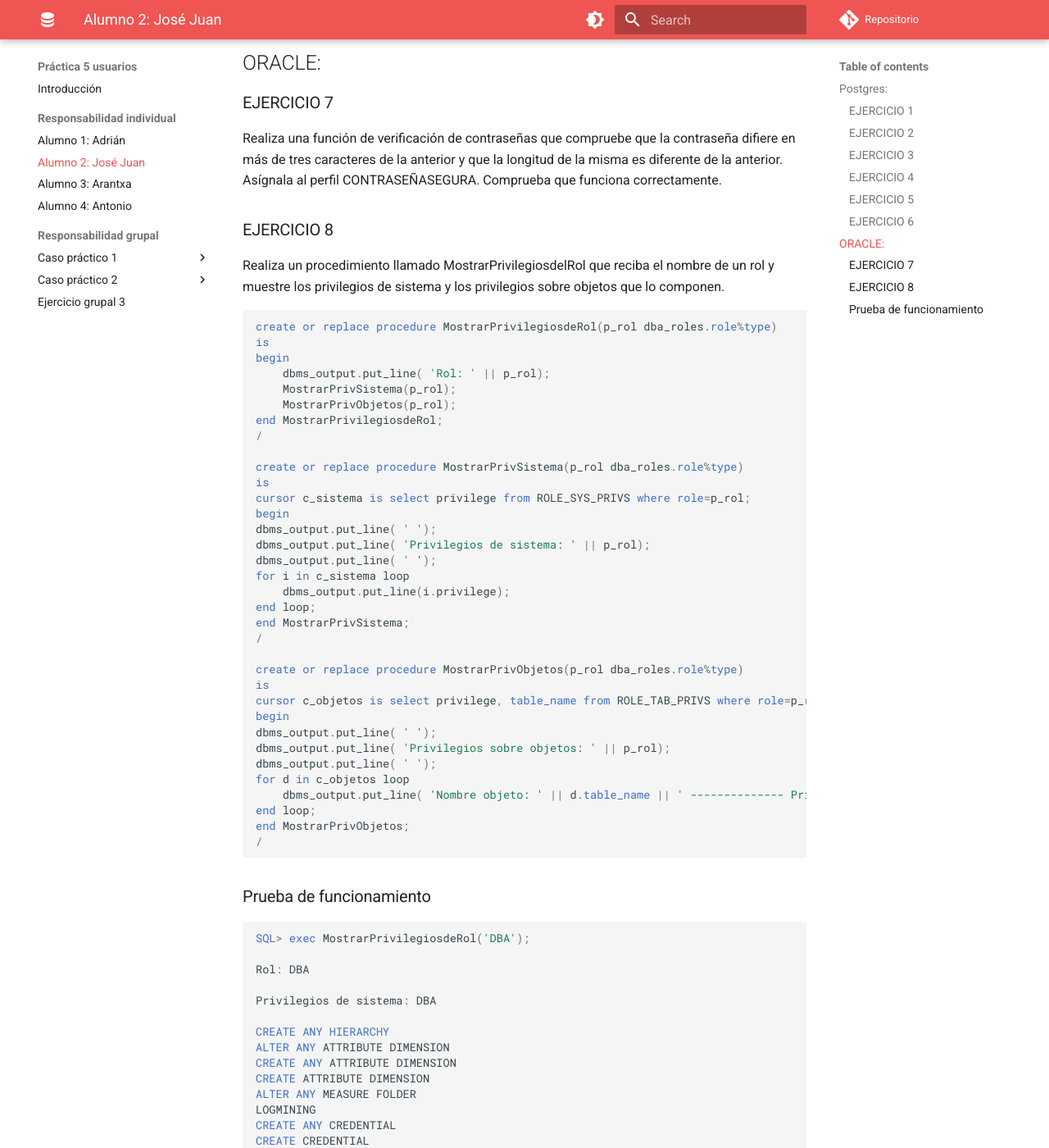
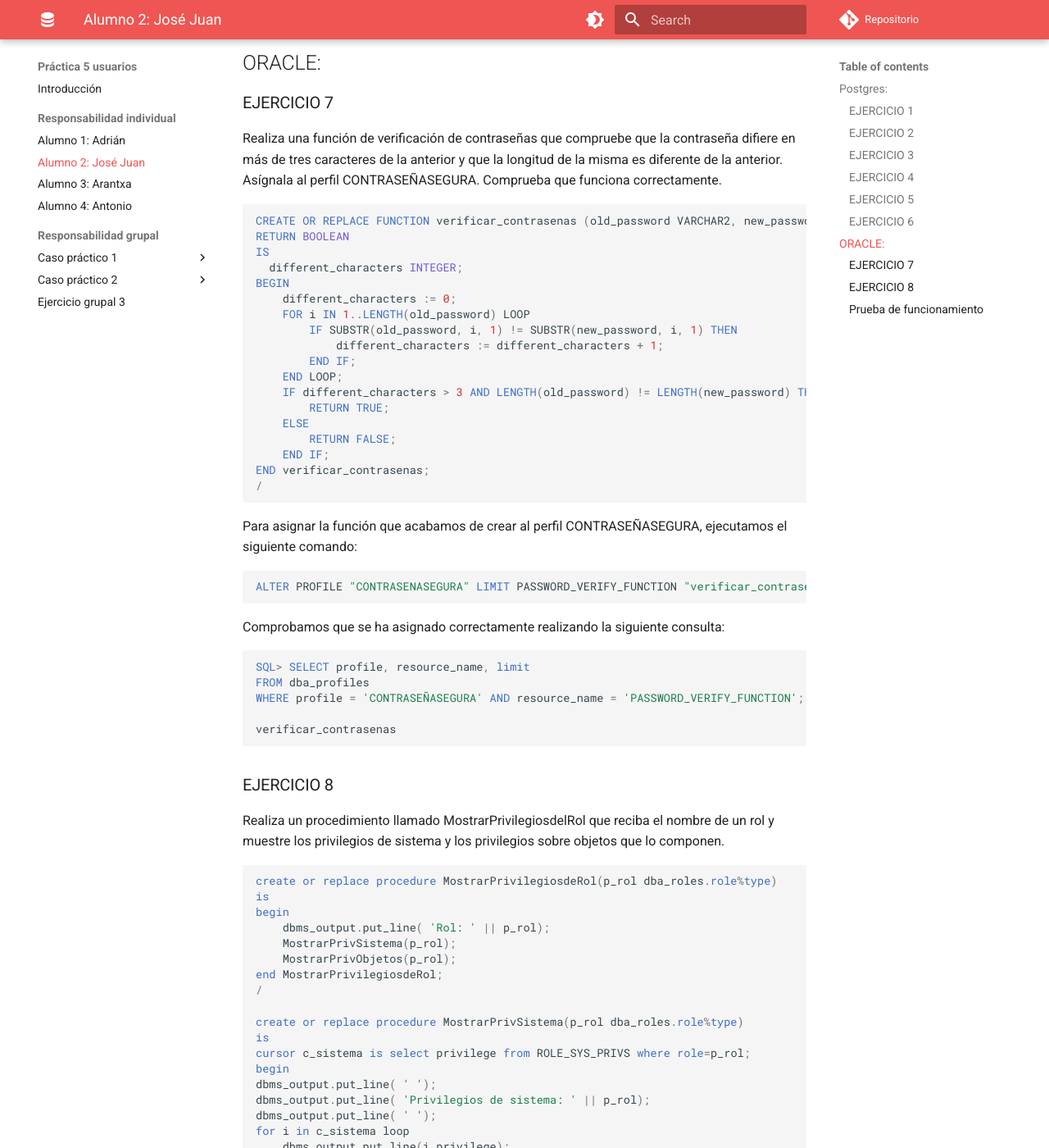
Before and after one commit to adriasir123/grupalesbdc, an MkDocs documentation site: the page built from docs/p5-usuarios/ri/alumno2.md, in a window 1280 px wide and 1400 px high, scrolled down 3164 px. Shown: the whole window at 82% size. Built offline with MkDocs 1.6.1 and Material for MkDocs 9.7.7, drawn with Linux system fonts in a browser that asks for light colours; comment, search, counter and statistics services are not loaded.

Commit message:
corrigo algunas erratas que he comporbado

````diff
--- a/docs/p5-usuarios/ri/alumno2.md
+++ b/docs/p5-usuarios/ri/alumno2.md
@@ -108,7 +108,42 @@ Es importante mencionar que estas consultas estan basadas en la estructura del d
 
 Realiza una función de verificación de contraseñas que compruebe que la contraseña difiere en más de tres caracteres de la anterior y que la longitud de la misma es diferente de la anterior. Asígnala al perfil CONTRASEÑASEGURA. Comprueba que funciona correctamente.
 
+```sql
+CREATE OR REPLACE FUNCTION verificar_contrasenas (old_password VARCHAR2, new_password VARCHAR2)
+RETURN BOOLEAN
+IS
+  different_characters INTEGER;
+BEGIN
+    different_characters := 0;
+    FOR i IN 1..LENGTH(old_password) LOOP
+        IF SUBSTR(old_password, i, 1) != SUBSTR(new_password, i, 1) THEN
+            different_characters := different_characters + 1;
+        END IF;
+    END LOOP;
+    IF different_characters > 3 AND LENGTH(old_password) != LENGTH(new_password) THEN
+        RETURN TRUE;
+    ELSE
+        RETURN FALSE;
+    END IF;
+END verificar_contrasenas;
+/
+```
 
+Para asignar la función que acabamos de crear al perfil CONTRASEÑASEGURA, ejecutamos el siguiente comando:
+
+```sql
+ALTER PROFILE "CONTRASENASEGURA" LIMIT PASSWORD_VERIFY_FUNCTION "verificar_contrasenas";
+```
+
+Comprobamos que se ha asignado correctamente realizando la siguiente consulta:
+
+```sql
+SQL> SELECT profile, resource_name, limit
+FROM dba_profiles
+WHERE profile = 'CONTRASEÑASEGURA' AND resource_name = 'PASSWORD_VERIFY_FUNCTION';
+
+verificar_contrasenas
+```
 
 ### EJERCICIO 8
 
````
Also changed, not shown: docs/p5-usuarios/rg/caso-practico-1-ej3.md (+9 -3 lines), docs/p5-usuarios/rg/caso-practico-1-ej5.md (+4 -2 lines).
